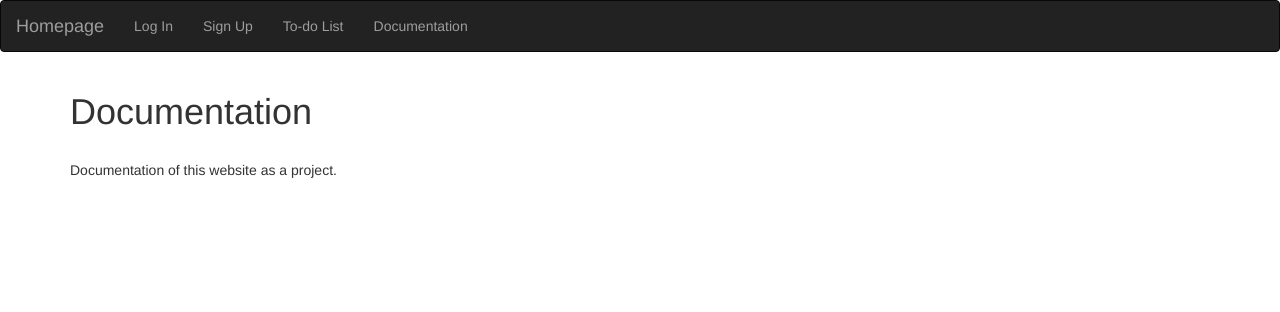
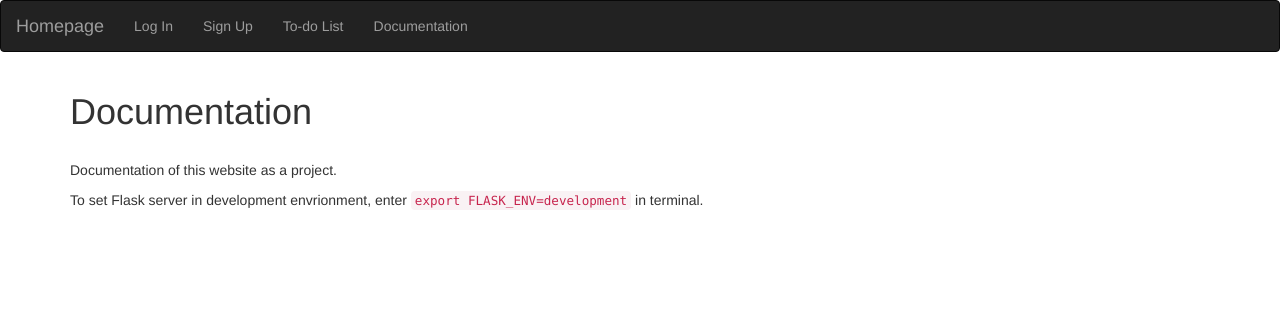
Before and after one commit to tonyzhang95/database-server, a Flask app: page /about in a window 1280 px wide. Shown: the top 312 px of the page. Run offline with Flask 2, Linux system fonts and the light colour scheme; some libraries are stand-ins or nearby versions.

Commit message:
Update about.html

```diff
--- a/templates/about.html
+++ b/templates/about.html
@@ -3,6 +3,7 @@
 
 {% block content %}
     <p>Documentation of this website as a project.</p>
-
+    <P>To set Flask server in development envrionment, enter <code>export FLASK_ENV=development</code> in terminal.
+    </P>
 
 {% endblock %}
```
